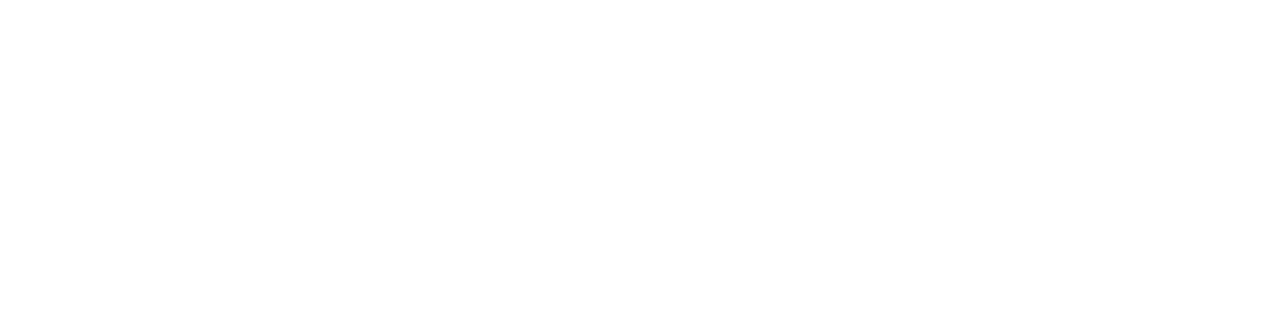
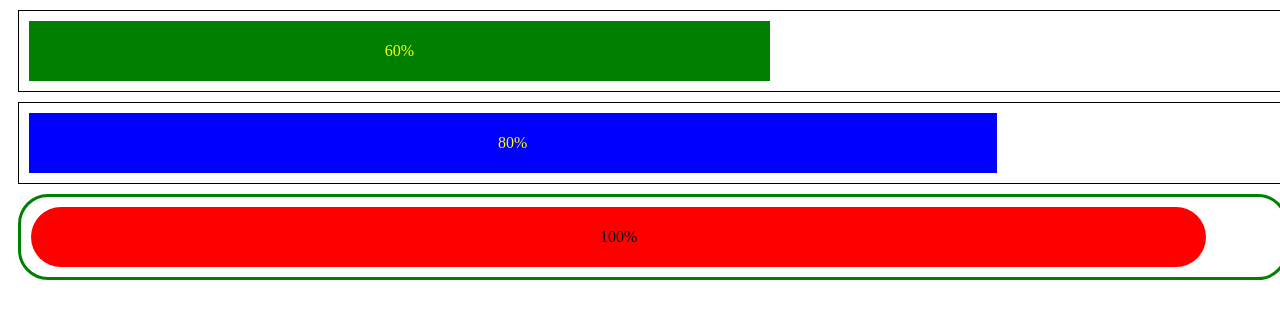
Before and after one commit to antMaks/Progresbar, a plain HTML site: page index.html in a window 1280 px wide. Drawn offline with Linux system fonts and the light colour scheme.

Commit message:
Написал  HTML - розметку и скрипт который рендерит

```diff
--- a/index.html
+++ b/index.html
@@ -7,6 +7,44 @@
 </head>
 <body>
 
+    <div class="progress progress-bar"></div>
+    <div class="progress progress-bar2"></div>
+    <div class="progress progress-bar3"></div>
     <script src="main.js"></script>
+
+    <script>
+        const newBar = new ProgressBar({
+            start:0,
+            end:60,
+            bg:'green'
+
+        });
+        newBar.init('.progress-bar');
+
+        const newBar2 = new ProgressBar({
+            start:0,
+            end:80,
+            bg:'blue'
+
+        });
+
+        newBar2.init('.progress-bar2');
+
+        const newBar3 = new RoundedProgressBar ({
+            start:0,
+            end:100,
+            bg:'red',
+            height :60,
+            lineHeight:60,
+            textColor:'black',
+            border: '3px solid green',
+            rounded: '30px'
+
+
+        });
+
+        newBar3.init('.progress-bar3');
+
+    </script>
 </body>
 </html>
--- a/main.js
+++ b/main.js
@@ -0,0 +1,114 @@
+'use strict';
+
+function loadCss(href) {
+    let link = document.createElement("link");
+    link.rel = "stylesheet";
+    link.href = href;
+    document.head.appendChild(link);
+}
+loadCss("/style.css");
+
+class ProgressBar{
+    constructor(option = {}){
+        const  {
+            start = 0,
+            end = 100,
+            bg = 'white',
+            height = 60,
+            lineheight = '40px',
+            textColor = 'yellow',
+            border = '1px solid black',
+            margin = '10px'
+
+        } = option
+        this.start = start;
+        this.end = end;
+        this.bg  = bg;
+        this.height = height;
+        this.textColor = textColor;
+        this.border = border;
+        this.lineHeight = lineheight;
+        // this.width = width;
+        this.margin = margin;
+    }
+
+
+    init(selector){
+        document.querySelector(selector).append(this.createProgressBar());
+
+    }
+    createProgressBar(){
+        const progressBar = document.createElement('div');
+        const bar = this.createBar();
+        progressBar.append(bar);
+        progressBar.style.width = '100%';
+        progressBar.style.border = this.border;
+        progressBar.style.background = 'white';
+        progressBar.style.color = this.textColor;
+        progressBar.style.margin = this.margin;
+        progressBar.style.lineHeight = this.height;
+
+        this.animateBar(bar);
+        return progressBar;
+
+
+
+    }
+    createBar(){
+        const bar = document.createElement('div');
+        bar.style.cssText = `
+        text-align:center;
+        background-color: ${this.bg};
+        height:${this.height}px;
+        line-height: ${this.height}px;
+        background-color: ${this.bg};
+        color:${this.textColor};
+        margin: ${this.margin};
+        `;
+
+        this.stateProgress(bar);
+
+        return bar;
+
+    }
+    stateProgress(elem){
+        elem.style.width = `${this.start}%`;
+        elem.textContent = `${this.start}%`
+        elem.style.transition = ' 5s'
+    }
+
+    animateBar(bar){
+        const animate = () => {
+            if(this.start < this.end){
+                this.start++;
+                this.stateProgress(bar);
+                requestAnimationFrame(animate);
+
+            }
+
+        };
+
+        requestAnimationFrame(animate);
+
+    }
+
+}
+
+class RoundedProgressBar extends ProgressBar{
+    constructor(option = {}){
+        super(option)
+        const { rounded } = option;
+        this.rounded = rounded;
+
+    }
+    createProgressBar(){
+        const progressBar = super.createProgressBar();
+        this.roundedBar(progressBar)
+        return progressBar;
+
+    }
+    roundedBar(elem){
+        elem.style.borderRadius = this.rounded;
+        elem.firstChild.style.borderRadius = this.rounded;
+    }
+}
--- /dev/null
+++ b/style.css
@@ -0,0 +1,3 @@
+.progress{
+    box-sizing: border-box;
+}
```
